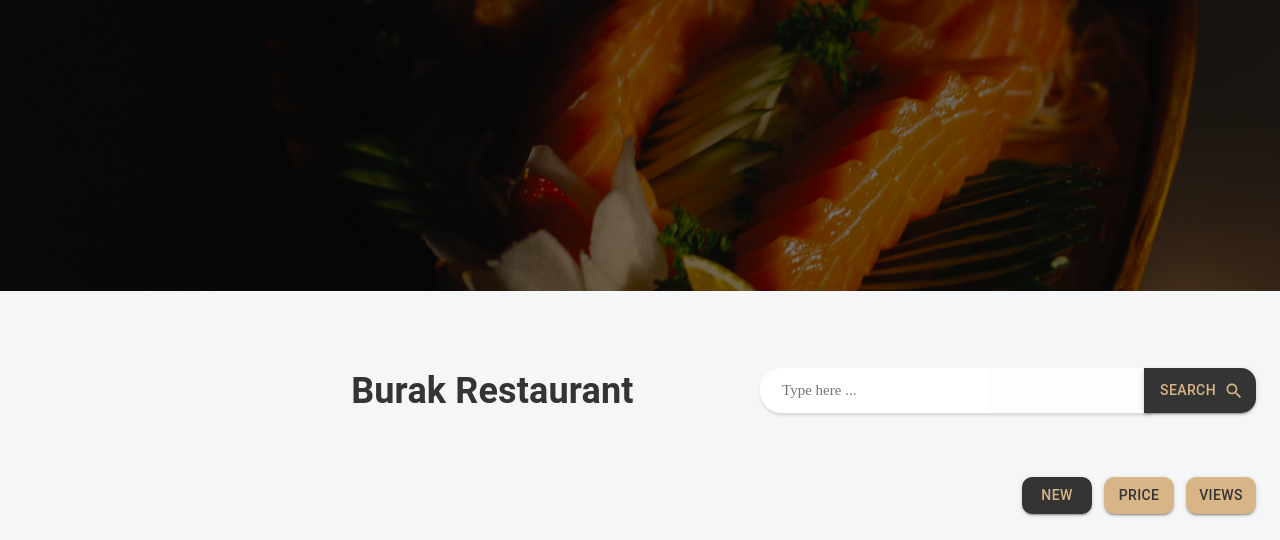
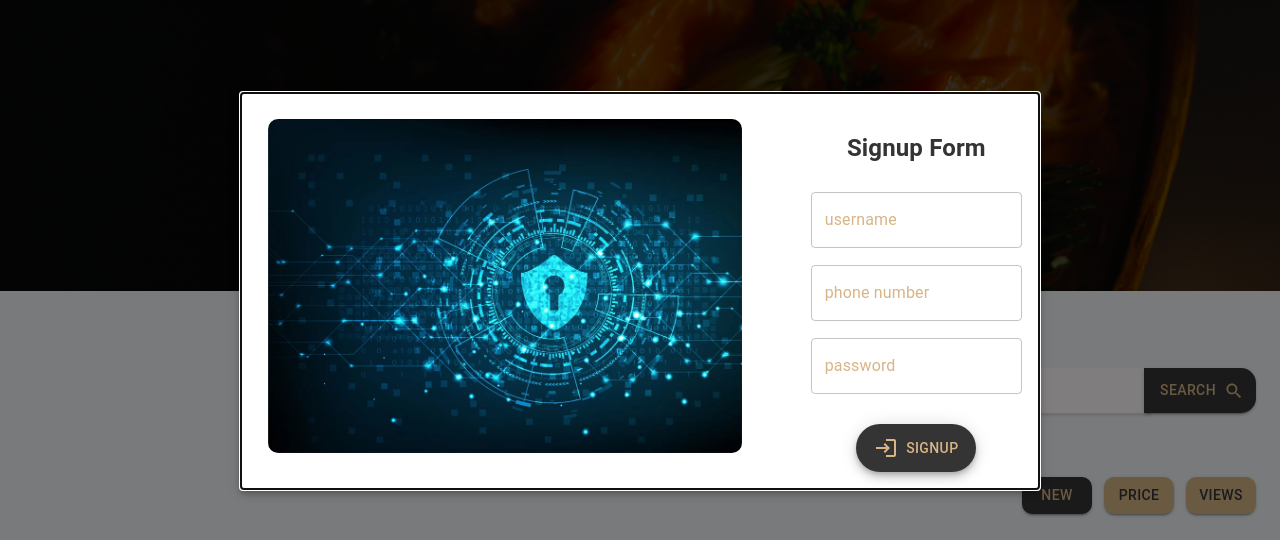
Before and after one commit to ShohbozKurbonbekov/burak-react, a React (Create React App) app: page /products in a window 1280 px wide. Shown: the part 109-649 px from the top of the page. Built offline with nearby package versions, Linux system fonts and the light colour scheme; no server answers.

Commit message:
feat: developing Authentication modal component

```diff
--- a/package.json
+++ b/package.json
@@ -5,6 +5,7 @@
   "dependencies": {
     "@emotion/react": "^11.14.0",
     "@emotion/styled": "^11.14.0",
+    "@material-ui/core": "4.12.4",
     "@mui/icons-material": "5.8.4",
     "@mui/joy": "^5.0.0-beta.52",
     "@mui/lab": "5.0.0-alpha.86",
@@ -23,6 +24,7 @@
     "react-scripts": "5.0.0",
     "redux-logger": "3.0.6",
     "styled-components": "5.3.5",
+    "sweetalert2": "11.4.23",
     "swiper": "8.3.1",
     "typescript": "~4.1.5",
     "web-vitals": "^2.1.4"
--- a/src/app/App.tsx
+++ b/src/app/App.tsx
@@ -15,11 +15,17 @@
 import "../css/footer.css";
 import { CartItem } from "../lib/types/search";
 import useBasket from "./hooks/useBasket";
+import AuthenticationModal from "./components/auth";
 
 function App() {
   const location = useLocation();
   const { cartItems, onAdd, onRemove, onDelete, onDeleteAll } = useBasket();
+  const [signupOpen, setSignupOpen] = useState<boolean>(true);
+  const [loginOpen, setLoginOpen] = useState<boolean>(false);
 
+  // HANDLERS
+  const handleSignupClose = () => setSignupOpen(false);
+  const handleLoginClose = () => setLoginOpen(false);
   return (
     <>
       {location.pathname === "/" ? (
@@ -58,6 +64,13 @@
         </Route>
       </Switch>
       <Footer />
+
+      <AuthenticationModal
+        signupOpen={signupOpen}
+        loginOpen={loginOpen}
+        handleLoginClose={handleLoginClose}
+        handleSignupClose={handleSignupClose}
+      />
     </>
   );
 }
--- /dev/null
+++ b/src/app/components/auth/index.tsx
@@ -0,0 +1,152 @@
+import React, { useState } from "react";
+import { makeStyles } from "@material-ui/core/styles";
+import Modal from "@material-ui/core/Modal";
+import Backdrop from "@material-ui/core/Backdrop";
+import Fade from "@material-ui/core/Fade";
+import { Fab, Stack, TextField } from "@mui/material";
+import styled from "styled-components";
+import LoginIcon from "@mui/icons-material/Login";
+
+const useStyles = makeStyles((theme) => ({
+  modal: {
+    display: "flex",
+    alignItems: "center",
+    justifyContent: "center",
+  },
+  paper: {
+    backgroundColor: theme.palette.background.paper,
+    border: "2px solid #000",
+    boxShadow: theme.shadows[5],
+    padding: theme.spacing(2, 2, 2),
+  },
+}));
+
+const ModalImg = styled.img`
+  width: 62%;
+  height: 100%;
+  border-radius: 10px;
+  background: #000;
+  margin-top: 9px;
+  margin-left: 10px;
+`;
+
+interface AuthenticationModalProps {
+  signupOpen: boolean;
+  loginOpen: boolean;
+  handleSignupClose: () => void;
+  handleLoginClose: () => void;
+}
+
+export default function AuthenticationModal(props: AuthenticationModalProps) {
+  const { signupOpen, loginOpen, handleSignupClose, handleLoginClose } = props;
+  const classes = useStyles();
+
+  /** HANDLERS **/
+
+  return (
+    <div>
+      <Modal
+        aria-labelledby="transition-modal-title"
+        aria-describedby="transition-modal-description"
+        className={classes.modal}
+        open={signupOpen}
+        onClose={handleSignupClose}
+        closeAfterTransition
+        BackdropComponent={Backdrop}
+        BackdropProps={{
+          timeout: 500,
+        }}
+      >
+        <Fade in={signupOpen}>
+          <Stack
+            className={classes.paper}
+            direction={"row"}
+            sx={{ width: "800px" }}
+          >
+            <ModalImg src={"/img/auth.webp"} alt="camera" />
+            <Stack sx={{ marginLeft: "69px", alignItems: "center" }}>
+              <h2>Signup Form</h2>
+              <TextField
+                sx={{ marginTop: "7px" }}
+                id="outlined-basic"
+                label="username"
+                variant="outlined"
+              />
+              <TextField
+                sx={{ my: "17px" }}
+                id="outlined-basic"
+                label="phone number"
+                variant="outlined"
+              />
+              <TextField
+                id="outlined-basic"
+                label="password"
+                variant="outlined"
+              />
+              <Fab
+                sx={{ marginTop: "30px", width: "120px" }}
+                variant="extended"
+                color="primary"
+              >
+                <LoginIcon sx={{ mr: 1 }} />
+                Signup
+              </Fab>
+            </Stack>
+          </Stack>
+        </Fade>
+      </Modal>
+
+      <Modal
+        aria-labelledby="transition-modal-title"
+        aria-describedby="transition-modal-description"
+        className={classes.modal}
+        open={loginOpen}
+        onClose={handleLoginClose}
+        closeAfterTransition
+        BackdropComponent={Backdrop}
+        BackdropProps={{
+          timeout: 500,
+        }}
+      >
+        <Fade in={loginOpen}>
+          <Stack
+            className={classes.paper}
+            direction={"row"}
+            sx={{ width: "700px" }}
+          >
+            <ModalImg src={"/img/auth.webp"} alt="camera" />
+            <Stack
+              sx={{
+                marginLeft: "65px",
+                marginTop: "25px",
+                alignItems: "center",
+              }}
+            >
+              <h2>Login Form</h2>
+              <TextField
+                id="outlined-basic"
+                label="username"
+                variant="outlined"
+                sx={{ my: "10px" }}
+              />
+              <TextField
+                id={"outlined-basic"}
+                label={"password"}
+                variant={"outlined"}
+                type={"password"}
+              />
+              <Fab
+                sx={{ marginTop: "27px", width: "120px" }}
+                variant={"extended"}
+                color={"primary"}
+              >
+                <LoginIcon sx={{ mr: 1 }} />
+                Login
+              </Fab>
+            </Stack>
+          </Stack>
+        </Fade>
+      </Modal>
+    </div>
+  );
+}
```
Also changed, not shown: src/lib/sweetAlert.ts (added, +61 -0 lines), 1 other file (tests, documents, lock files or other folders).
